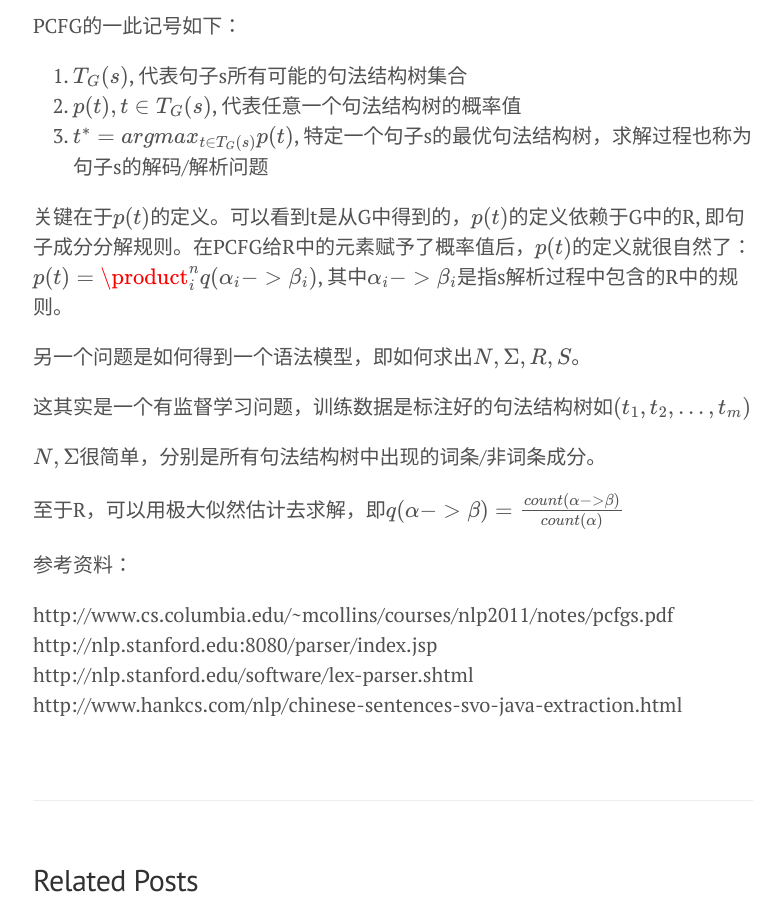
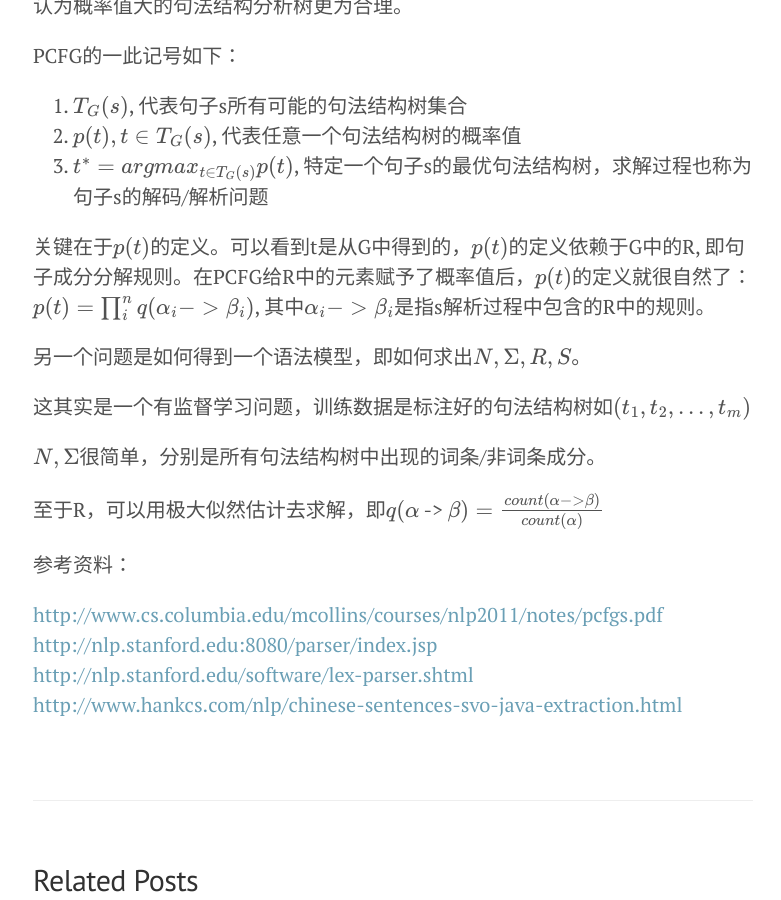
Before and after one commit to nomadcube/nomadcube.github.io, a Jekyll site: the page built from _posts/2016-06-26-句法结构分析和cfg、pcfg.md, in a window 1280 px wide and 900 px high, scrolled down 910 px. Shown: the whole window, without its empty margins (247-1028 px from the left). Built offline with Jekyll 4.4.1, drawn with Linux system fonts in a browser that asks for light colours; formulas are drawn with MathJax 3; comment, search, counter and statistics services are not loaded; some of the changed lines change nothing that is shown; some of the changed text lies outside the part shown.

Commit message:
新文章

```diff
--- a/_posts/2016-06-26-句法结构分析和cfg、pcfg.md
+++ b/_posts/2016-06-26-句法结构分析和cfg、pcfg.md
@@ -3,13 +3,13 @@
 tags: NLP
 ---
 
-句法结构分析是基于结构语法的（construction grammar），结构语法也称为上下文无关语法的（Context-Free Grammar, 也就是CFG）。
+句法结构分析基于结构语法或者叫上下文无关语法（Context-Free Grammar），即假设特定句子成分的分解规则与其它成分无关。
 
-CFG是一种语法模型，可以表示为$$G=(N, \Sigma, R, S)$$
+CFG可以表示为$$G=(N, \Sigma, R, S)$$
 
-- $$N$$是指非词条组成的句子成分集合，如NP、VP等
+- $$N$$是指非词条组成的句子成分集合，如NP（名词性短语）、VP（动词性短语）等
 - $$\Sigma$$表示词条组成的句子成分集合，如英文中的单词或中文中的词条
-- R指句子成分间的解析规则集合，如$$S -> NP,VP$$代表的是S这种成分可以分解成NP，后面跟着VP
+- R指句子成分间的解析规则集合，如 S -> NP,VP 代表的是S这种成分可以分解成NP和VP
 - S是指句子的初始符号，直观上来看是指没被解析的完整句子
 
 可见，CFG可以将一个句子解析成$$s_1 s_2...s_n$$这样的序列，其中$$s_1=S$$，$$s_n \in \Sigma$$, 中间的$$s_i$$可以包含词条或非词条的句子成分。这相当于将一个句子的句法结构按从左到右的方法解析出来，因此这个过程称为left-most derivation, 得到的序列$$s_1 ... s_n$$可以表示成树状结构，因为也称为句法结构树。
@@ -24,7 +24,7 @@
 2. $$p(t), t \in T_G(s)$$, 代表任意一个句法结构树的概率值
 3. $$t^* = argmax_{t \in T_G(s)} p(t)$$, 特定一个句子s的最优句法结构树，求解过程也称为句子s的解码/解析问题
 
-关键在于$$p(t)$$的定义。可以看到t是从G中得到的，$$p(t)$$的定义依赖于G中的R, 即句子成分分解规则。在PCFG给R中的元素赋予了概率值后，$$p(t)$$的定义就很自然了：$$p(t) = \product_i^n q(\alpha_i -> \beta_i)$$, 其中$$\alpha_i -> \beta_i$$是指s解析过程中包含的R中的规则。
+关键在于$$p(t)$$的定义。可以看到t是从G中得到的，$$p(t)$$的定义依赖于G中的R, 即句子成分分解规则。在PCFG给R中的元素赋予了概率值后，$$p(t)$$的定义就很自然了：$$p(t) = \prod_i^n q(\alpha_i -> \beta_i)$$, 其中$$\alpha_i -> \beta_i$$是指s解析过程中包含的R中的规则。
 
 另一个问题是如何得到一个语法模型，即如何求出$$N, \Sigma, R, S$$。
 
@@ -32,11 +32,11 @@
 
 $$N, \Sigma$$很简单，分别是所有句法结构树中出现的词条/非词条成分。
 
-至于R，可以用极大似然估计去求解，即$$q(\alpha -> \beta) = \frac{count(\alpha -> \beta)}{count(\alpha)}$$
+至于R，可以用极大似然估计去求解，即$$q(\alpha$$ -> $$\beta) = \frac{count(\alpha -> \beta)}{count(\alpha)}$$
 
 参考资料：
 
-http://www.cs.columbia.edu/~mcollins/courses/nlp2011/notes/pcfgs.pdf
-http://nlp.stanford.edu:8080/parser/index.jsp
-http://nlp.stanford.edu/software/lex-parser.shtml
-http://www.hankcs.com/nlp/chinese-sentences-svo-java-extraction.html
+[http://www.cs.columbia.edu/mcollins/courses/nlp2011/notes/pcfgs.pdf](http://www.cs.columbia.edu/mcollins/courses/nlp2011/notes/pcfgs.pdf)
+[http://nlp.stanford.edu:8080/parser/index.jsp](http://nlp.stanford.edu:8080/parser/index.jsp)
+[http://nlp.stanford.edu/software/lex-parser.shtml](http://nlp.stanford.edu/software/lex-parser.shtml)
+[http://www.hankcs.com/nlp/chinese-sentences-svo-java-extraction.html](http://www.hankcs.com/nlp/chinese-sentences-svo-java-extraction.html)
```
